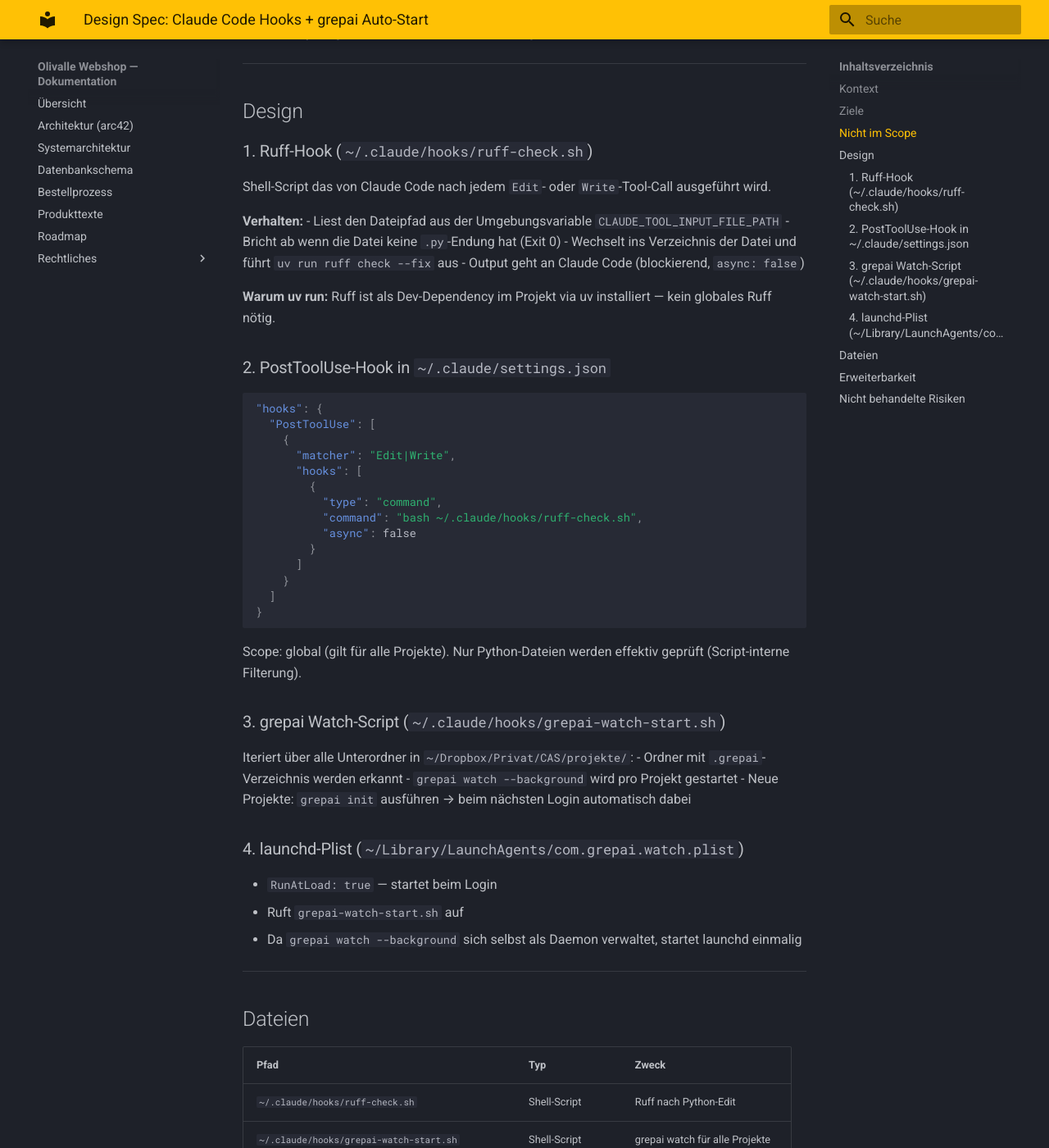
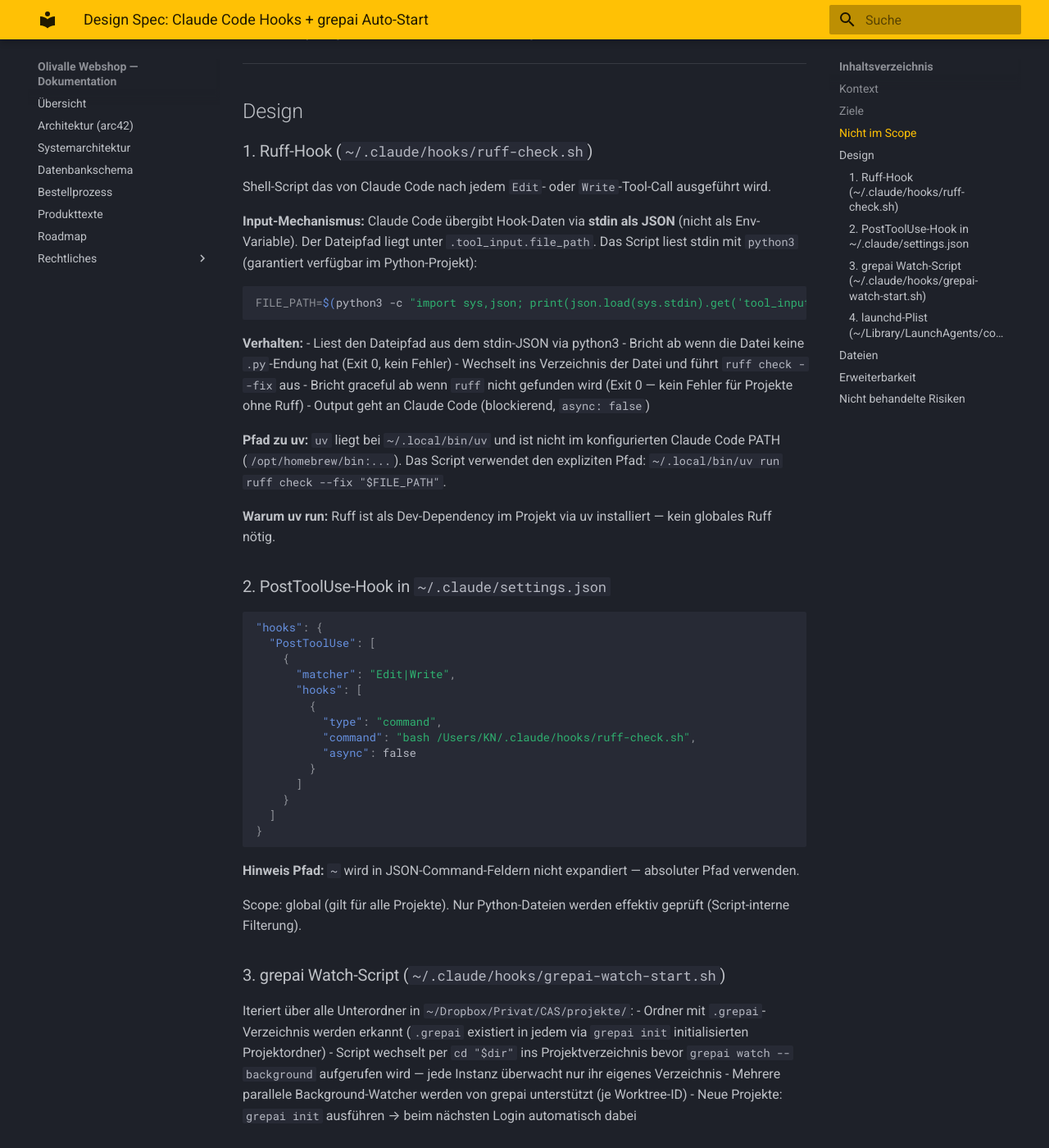
Before and after one commit to konstantinniedermann/olivalle-webshop, an MkDocs documentation site: the page built from docs/superpowers/specs/2026-03-25-hooks-grepai-design.md, in a window 1280 px wide and 1400 px high, scrolled down 960 px. Shown: the whole window at 82% size. Built offline with MkDocs 1.6.1 and Material for MkDocs 9.7.7, drawn with Linux system fonts in a browser that asks for light colours; some of the changed text lies outside the part shown.

Commit message:
docs: Spec-Korrekturen nach Review (stdin JSON, uv-Pfad, absoluter Hook-Pfad)

````diff
--- a/docs/superpowers/specs/2026-03-25-hooks-grepai-design.md
+++ b/docs/superpowers/specs/2026-03-25-hooks-grepai-design.md
@@ -43,11 +43,20 @@ Ist-Zustand:
 
 Shell-Script das von Claude Code nach jedem `Edit`- oder `Write`-Tool-Call ausgeführt wird.
 
+**Input-Mechanismus:** Claude Code übergibt Hook-Daten via **stdin als JSON** (nicht als Env-Variable). Der Dateipfad liegt unter `.tool_input.file_path`. Das Script liest stdin mit `python3` (garantiert verfügbar im Python-Projekt):
+
+```bash
+FILE_PATH=$(python3 -c "import sys,json; print(json.load(sys.stdin).get('tool_input',{}).get('file_path',''))")
+```
+
 **Verhalten:**
-- Liest den Dateipfad aus der Umgebungsvariable `CLAUDE_TOOL_INPUT_FILE_PATH`
-- Bricht ab wenn die Datei keine `.py`-Endung hat (Exit 0)
-- Wechselt ins Verzeichnis der Datei und führt `uv run ruff check --fix` aus
+- Liest den Dateipfad aus dem stdin-JSON via python3
+- Bricht ab wenn die Datei keine `.py`-Endung hat (Exit 0, kein Fehler)
+- Wechselt ins Verzeichnis der Datei und führt `ruff check --fix` aus
+- Bricht graceful ab wenn `ruff` nicht gefunden wird (Exit 0 — kein Fehler für Projekte ohne Ruff)
 - Output geht an Claude Code (blockierend, `async: false`)
+
+**Pfad zu uv:** `uv` liegt bei `~/.local/bin/uv` und ist nicht im konfigurierten Claude Code PATH (`/opt/homebrew/bin:...`). Das Script verwendet den expliziten Pfad: `~/.local/bin/uv run ruff check --fix "$FILE_PATH"`.
 
 **Warum uv run:** Ruff ist als Dev-Dependency im Projekt via uv installiert — kein globales Ruff nötig.
 
@@ -61,7 +70,7 @@ Shell-Script das von Claude Code nach jedem `Edit`- oder `Write`-Tool-Call ausge
       "hooks": [
         {
           "type": "command",
-          "command": "bash ~/.claude/hooks/ruff-check.sh",
+          "command": "bash /Users/KN/.claude/hooks/ruff-check.sh",
           "async": false
         }
       ]
@@ -70,13 +79,16 @@ Shell-Script das von Claude Code nach jedem `Edit`- oder `Write`-Tool-Call ausge
 }
 ```
 
+**Hinweis Pfad:** `~` wird in JSON-Command-Feldern nicht expandiert — absoluter Pfad verwenden.
+
 Scope: global (gilt für alle Projekte). Nur Python-Dateien werden effektiv geprüft (Script-interne Filterung).
 
 ### 3. grepai Watch-Script (`~/.claude/hooks/grepai-watch-start.sh`)
 
 Iteriert über alle Unterordner in `~/Dropbox/Privat/CAS/projekte/`:
-- Ordner mit `.grepai`-Verzeichnis werden erkannt
-- `grepai watch --background` wird pro Projekt gestartet
+- Ordner mit `.grepai`-Verzeichnis werden erkannt (`.grepai` existiert in jedem via `grepai init` initialisierten Projektordner)
+- Script wechselt per `cd "$dir"` ins Projektverzeichnis bevor `grepai watch --background` aufgerufen wird — jede Instanz überwacht nur ihr eigenes Verzeichnis
+- Mehrere parallele Background-Watcher werden von grepai unterstützt (je Worktree-ID)
 - Neue Projekte: `grepai init` ausführen → beim nächsten Login automatisch dabei
 
 ### 4. launchd-Plist (`~/Library/LaunchAgents/com.grepai.watch.plist`)
@@ -108,5 +120,6 @@ Iteriert über alle Unterordner in `~/Dropbox/Privat/CAS/projekte/`:
 
 ## Nicht behandelte Risiken
 
-- `uv` muss im PATH verfügbar sein wenn der Hook läuft (gilt für olivalle; andere Projekte ohne uv müssen ggf. `ruff` direkt aufrufen)
-- Wenn ein Projekt Ruff nicht installiert hat, schlägt der Hook fehl — Script sollte graceful Exit bei fehlendem ruff implementieren
+- `uv` wird via explizitem Pfad `~/.local/bin/uv` aufgerufen (nicht im Claude Code PATH)
+- Wenn ein Projekt kein uv/Ruff hat: Script exitiert graceful (Exit 0) — kein Fehler für den User
+- Reviewer-Note: `.grepai` existiert korrekt in den Projektordnern (verifiziert) — kein Problem
````
